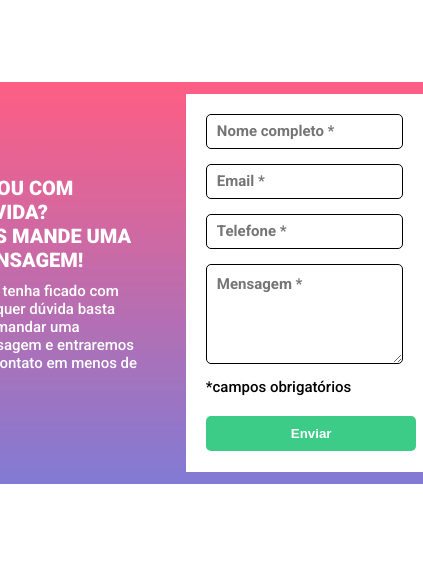
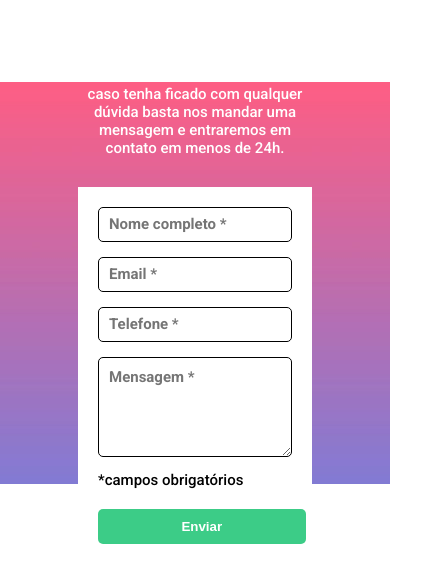
Before and after one commit to edilan-ribeiro/exercicio-formulario-js, a plain HTML site: page index.html in a window 390 px wide. Shown: the part 139-722 px from the top of the page, 423 px wide, since content can reach past the window. Drawn offline with Linux system fonts and the light colour scheme.

Commit message:
responsive added

```diff
--- a/index.html
+++ b/index.html
@@ -6,6 +6,7 @@
     <title>Quest JS - Formulario</title>
     <link rel="stylesheet" href="./src/css/reset.css" />
     <link rel="stylesheet" href="./src/css/style.css" />
+    <link rel="stylesheet" href="./src/css/responsive.css" />
 
     <link rel="preconnect" href="https://fonts.googleapis.com" />
     <link rel="preconnect" href="https://fonts.gstatic.com" crossorigin />
--- /dev/null
+++ b/src/css/responsive.css
@@ -0,0 +1,32 @@
+@media (max-width: 1400px) {
+  .page-container {
+    transform: scale(1.3);
+  }
+  .page-container .texto-esquerda {
+    margin-right: 30px;
+  }
+}
+
+@media (max-width: 1050px) {
+  .page-container {
+    flex-direction: column;
+    gap: 30px;
+    transform: scale(1.2);
+    max-width: 500px;
+  }
+
+  .page-container .texto-esquerda {
+    margin-right: 0;
+    text-align: center;
+    max-width: 58%;
+  }
+}
+
+@media (max-width: 650px) {
+  .page-container {
+    flex-direction: column;
+    gap: 30px;
+    max-width: 100%;
+    transform: scale(1);
+  }
+}
```
